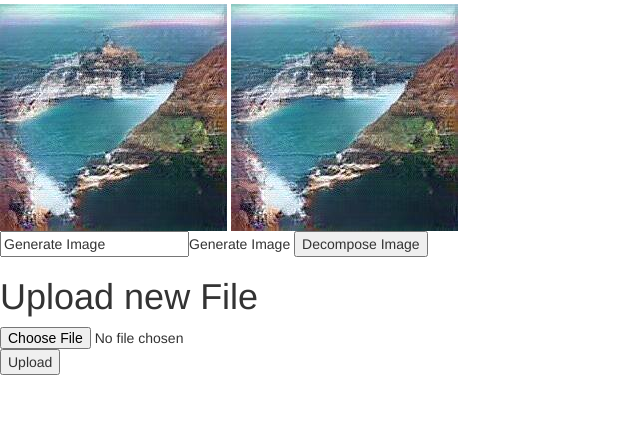
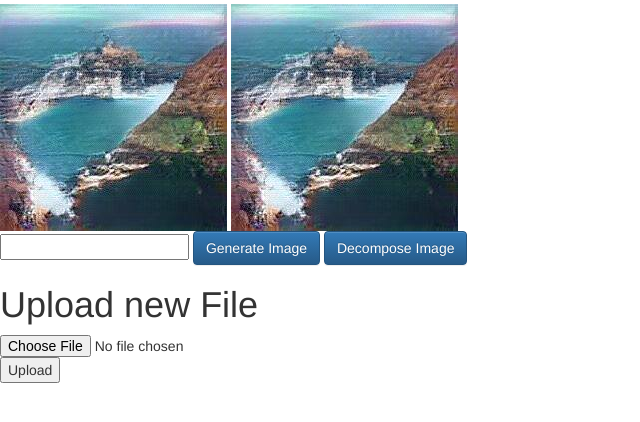
Before and after one commit to Roboartitsts/PiPaintingServer, a Flask app: template templates/home.html in a window 1280 px wide. Shown: the part 140-562 px from the top of the page, without its empty margins (0-640 px from the left). Run offline with Flask 2, Linux system fonts and the light colour scheme; the template is opened without the code that fills it, so the values that code supplies are empty; parts of the project's set-up code (start-up, migrations or seed data) failed here and were passed over; some libraries are stand-ins or nearby versions.

Commit message:
fixed home.html

```diff
--- a/app.py
+++ b/app.py
@@ -55,7 +55,7 @@ for pin in pin_list:
 def main():
     url = "http://overmind.rose-hulman.edu:1700/generator"
     response = urllib2.Request("GET", url)
-    return render_template('home.html', status=response.text, genlist = classes)
+    return render_template('home.html',  genlist = classes)
 
 
 @app.route("/pincontrol")
@@ -132,7 +132,7 @@ def upload_file():
     response = urllib2.Request("GET", url)
     return render_template('home.html', status=response.text, genlist=classes)
 
-@app.route('/generate', method=['POST'])
+@app.route('/generate', methods=['POST'])
 def get_generated_image():
     imageindex = request.form['image']
     body = "{\"imageindex\":\"" + imageindex +"\"}"
--- a/templates/home.html
+++ b/templates/home.html
@@ -8,9 +8,10 @@
 <img src="./static/img/gen_image.png" alt="Generated Image"/>
 <img src="./static/img/decomposed_image.png" alt="DecomposedImage"/>
 <form method="POST" action="Generate">
-    <input type="text" name="image" data-autocomplete="{{'[' + ','.join(genlist) + ']'}}"
-    <button type="button" name="generate" value="Generate Image">Generate Image</button>
-    <button type="button" name="decompose" value="Decompose Image">Decompose
+    <input type="text" name="image" data-autocomplete="{{'[' + ','.join(genlist) +
+']'}}">
+    <button class="btn btn-primary" type="button" name="generate" value="Generate Image">Generate Image</button>
+    <button class="btn btn-primary" type="button" name="decompose" value="Decompose Image">Decompose
     Image</button>
 </form>
 <h1>Upload new File</h1>
```
